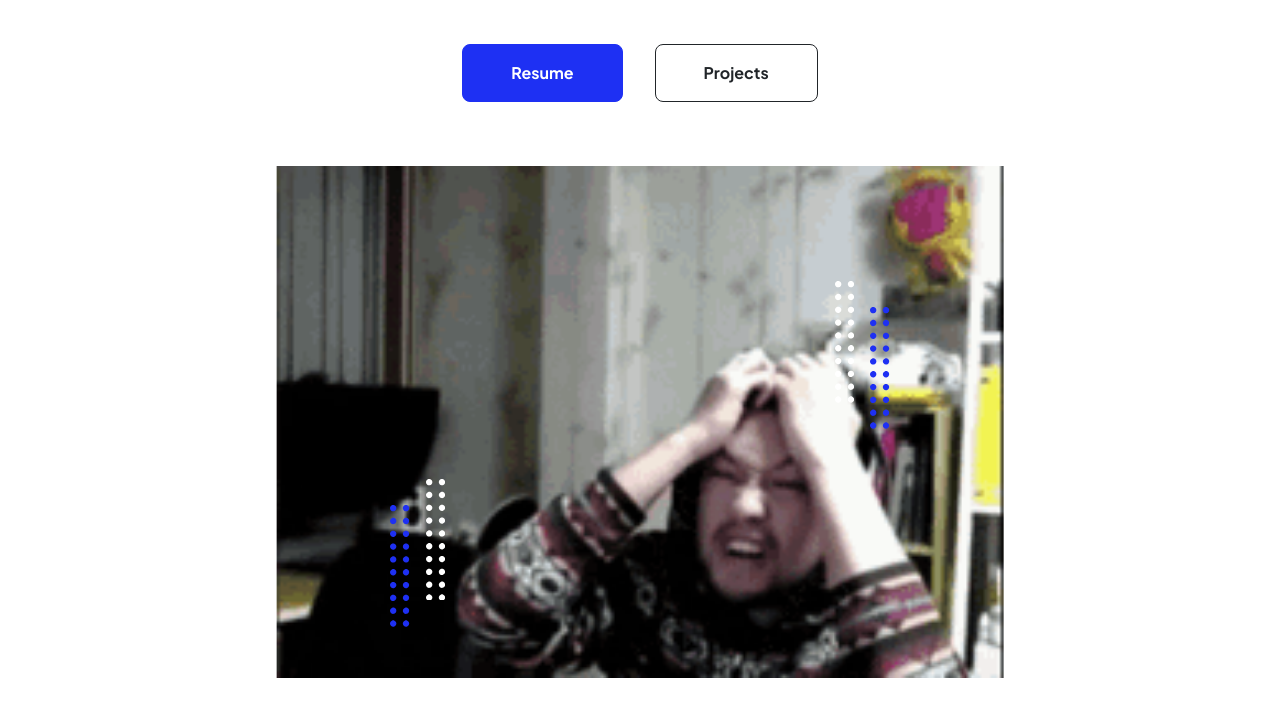
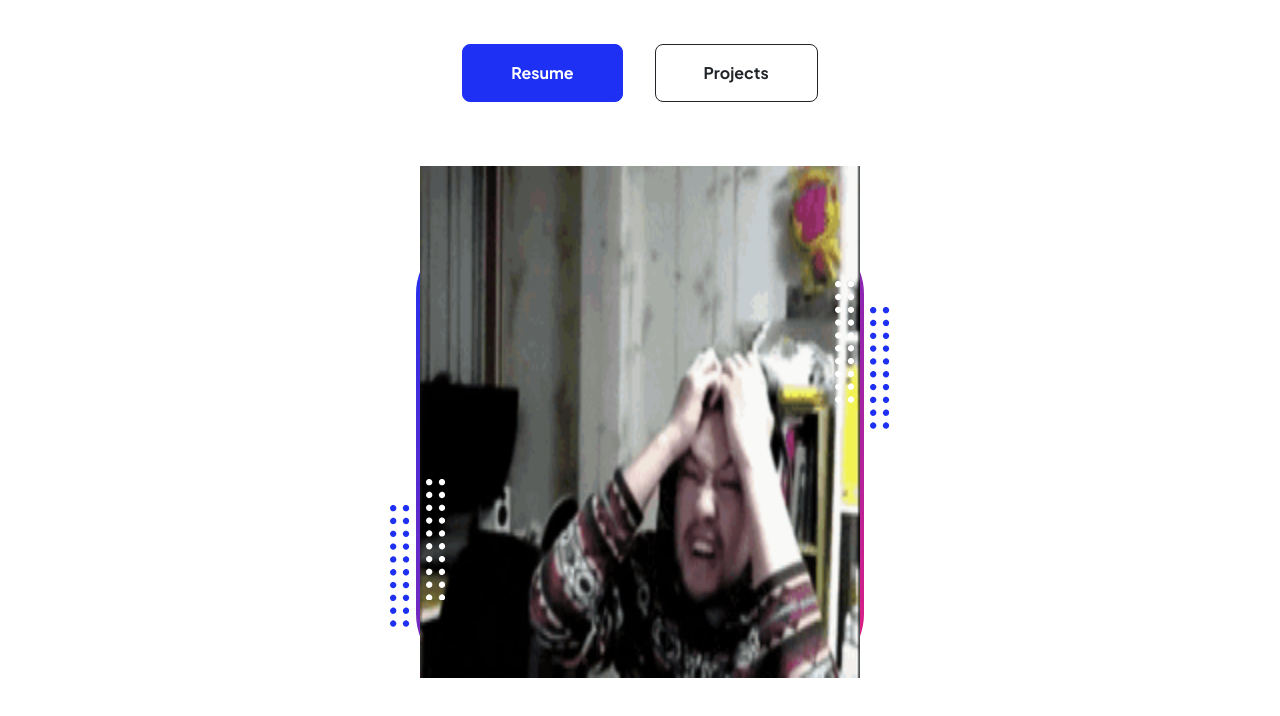
Before and after one commit to B1UE231/B1UE231.github.io, a plain HTML site: page index.html in a window 1280 px wide. Shown: the part 368-1084 px from the top of the page. Drawn offline with nearby package versions, Linux system fonts and the light colour scheme.

Commit message:
maybesizedoesmatter

```diff
--- a/index.html
+++ b/index.html
@@ -57,7 +57,7 @@
                                 <div class="profile bg-gradient-primary-to-secondary">
                                     <!-- TIP: For best results, use a photo with a transparent background like the demo example below-->
                                     <!-- Watch a tutorial on how to do this on YouTube (link)-->
-                                    <img class="profile-img" src="assets/침착맨-이말년.gif" alt="..." />
+                                    <img class="profile-img" src="assets/침착맨-이말년.gif" alt="..." width="440" height="310"/>
                                     <div class="dots-1">
                                         <!-- SVG Dots-->
                                         <svg version="1.1" xmlns="http://www.w3.org/2000/svg" xmlns:xlink="http://www.w3.org/1999/xlink" x="0px" y="0px" viewBox="0 0 191.6 1215.4" style="enable-background: new 0 0 191.6 1215.4" xml:space="preserve">
```
Also changed, not shown: Sample.js (+4 -5 lines).
